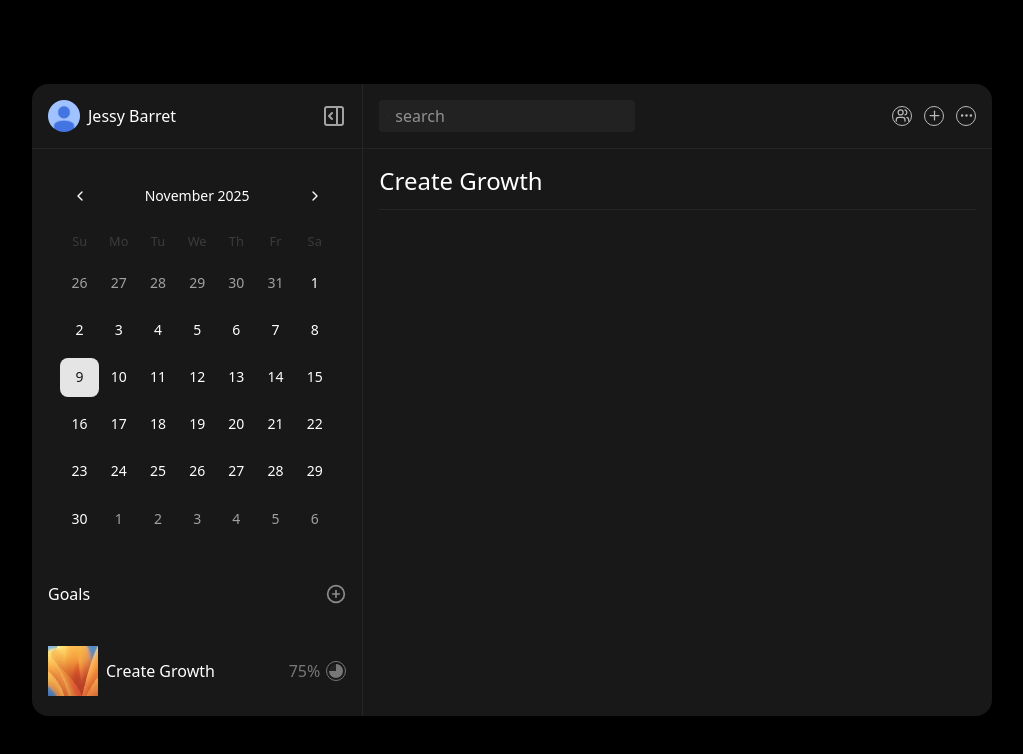
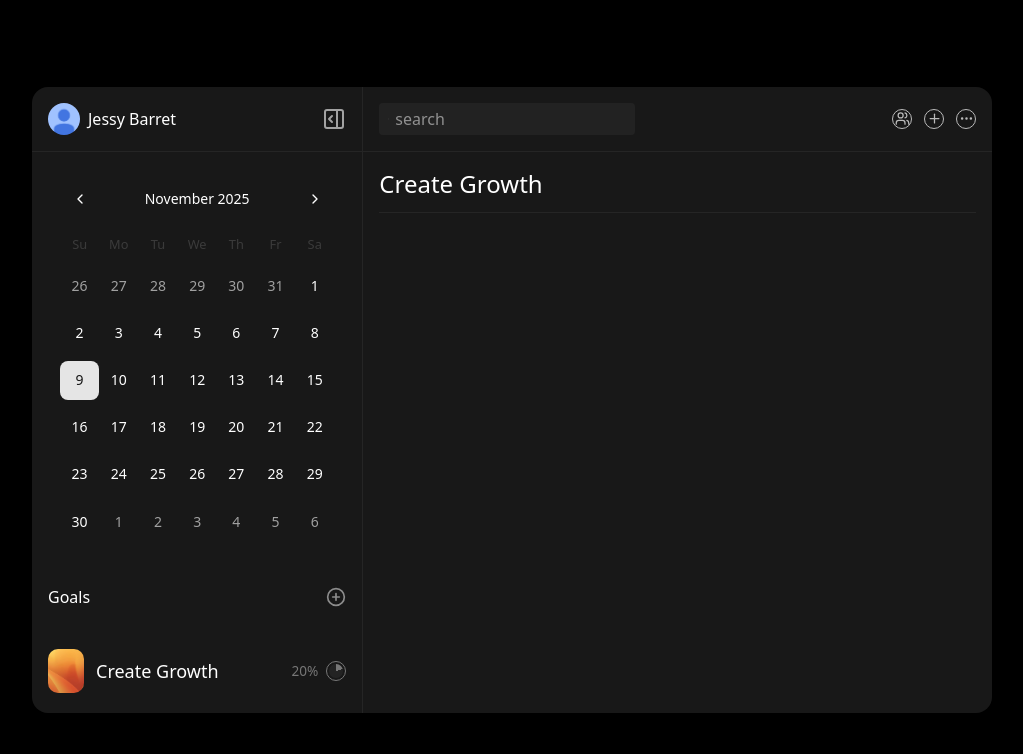
Before and after one commit to User-960/TaskBit, a Svelte app: page / in a window 1280 px wide. Shown: the top 754 px of the page, without its empty margins (128-1151 px from the left). Built offline with nearby package versions, Linux system fonts and the light colour scheme.

Commit message:
TB-3: add state manager and local storage

```diff
--- a/src/components/sidebar/goal-list/GoalList.svelte
+++ b/src/components/sidebar/goal-list/GoalList.svelte
@@ -1,6 +1,8 @@
 <script lang="ts">
-	import ProgressPie from '@/components/ui/ProgressPie/ProgressPie.svelte'
+	import { goalsState } from '@/store/store.svelte'
+	import { calcTotalProgress } from '@/utils'
 	import { CirclePlus } from '@lucide/svelte'
+	import GoalProgress from './GoalProgress/GoalProgress.svelte'
 
 	let progress = $state(75)
 </script>
@@ -14,17 +16,16 @@
 	</div>
 
 	<ul class="mx-3">
-		<li>
-			<button class="mb-3 flex w-full items-center justify-between rounded-lg p-2 px-1">
-				<span class="flex items-center gap-2">
-					<img src="/images/wall-1-mini.jpg" alt="image" width="50" height="50" />
-					<span>Create Growth</span>
-				</span>
-				<span class="flex items-center gap-1.5">
-					<span class="text-[#777777]">75%</span>
-					<ProgressPie {progress} />
-				</span>
-			</button>
-		</li>
+		{#each goalsState.value as goal}
+			<li>
+				<button class="mb-3 flex w-full items-center justify-between rounded-lg p-2 px-1">
+					<span class="flex items-center gap-3">
+						<img src={goal.image} alt={goal.title} class="h-11 w-9 rounded-lg object-cover" />
+						<span class="text-lg">{goal.title}</span>
+					</span>
+					<GoalProgress progress={calcTotalProgress(goal)} />
+				</button>
+			</li>
+		{/each}
 	</ul>
 </div>
--- /dev/null
+++ b/src/components/sidebar/goal-list/GoalProgress/GoalProgress.svelte
@@ -0,0 +1,10 @@
+<script lang="ts">
+	import ProgressPie from '@/components/ui/ProgressPie/ProgressPie.svelte'
+
+	let { progress = 0 }: { progress?: number } = $props()
+</script>
+
+<span class="flex items-center gap-2">
+	<span class="text-[0.85rem] text-[#777777]">{progress}%</span>
+	<ProgressPie {progress} />
+</span>
--- /dev/null
+++ b/src/store/store.svelte.ts
@@ -0,0 +1,31 @@
+import type { IGoal } from '@/types'
+
+class PersistedState<T> {
+	value = $state<T>() as T
+
+	constructor(key: string, initial: T) {
+		const stored = localStorage.getItem(key)
+		this.value = stored ? JSON.parse(stored) : initial
+
+		$effect.root(() => {
+			$effect(() => {
+				localStorage.setItem(key, JSON.stringify(this.value))
+			})
+		})
+	}
+}
+
+export const goalsState = new PersistedState<IGoal[]>('goals', [
+	{
+		id: 'goal-1',
+		title: 'Create Growth',
+		image: '/images/wall-1.jpg',
+		tasks: [
+			{ id: 'task-1', title: 'Research market trends', isCompleted: true },
+			{ id: 'task-2', title: 'Develop marketing strategy', isCompleted: false },
+			{ id: 'task-3', title: 'Launch advertising campaign', isCompleted: false },
+			{ id: 'task-4', title: 'Analyze campaign performance', isCompleted: false },
+			{ id: 'task-5', title: 'Adjust strategy based on feedback', isCompleted: false }
+		]
+	}
+])
--- /dev/null
+++ b/src/types/index.ts
@@ -0,0 +1 @@
+export * from './types'
--- /dev/null
+++ b/src/types/types.ts
@@ -0,0 +1,12 @@
+export interface IGoal {
+	id: string
+	title: string
+	image: string
+	tasks: ITask[]
+}
+
+export interface ITask {
+	id: string
+	title: string
+	isCompleted: boolean
+}
--- /dev/null
+++ b/src/utils/calc-total-progress.ts
@@ -0,0 +1,9 @@
+import type { IGoal, ITask } from '@/types'
+
+export function calcTotalProgress(goal: IGoal): number {
+	const totalTasks = goal.tasks.length
+	if (totalTasks === 0) return 0
+
+	const completedTasks = goal.tasks.filter((task: ITask) => task.isCompleted).length
+	return Math.round((completedTasks / totalTasks) * 100)
+}
--- /dev/null
+++ b/src/utils/index.ts
@@ -0,0 +1 @@
+export * from './calc-total-progress'
```
